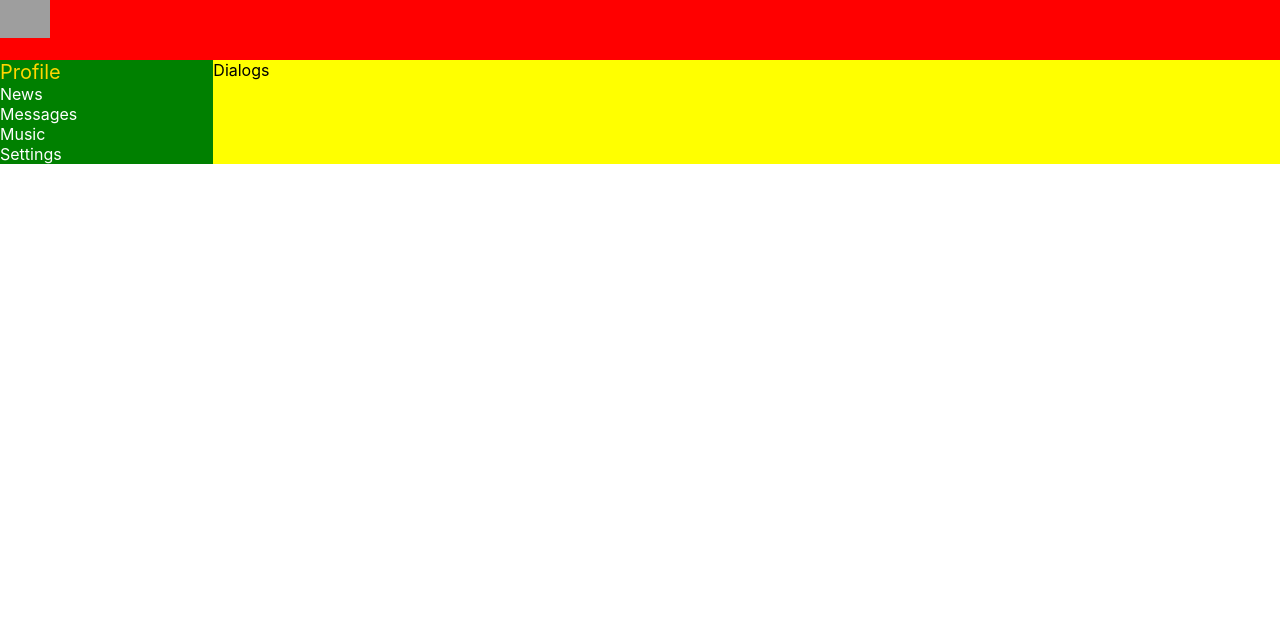
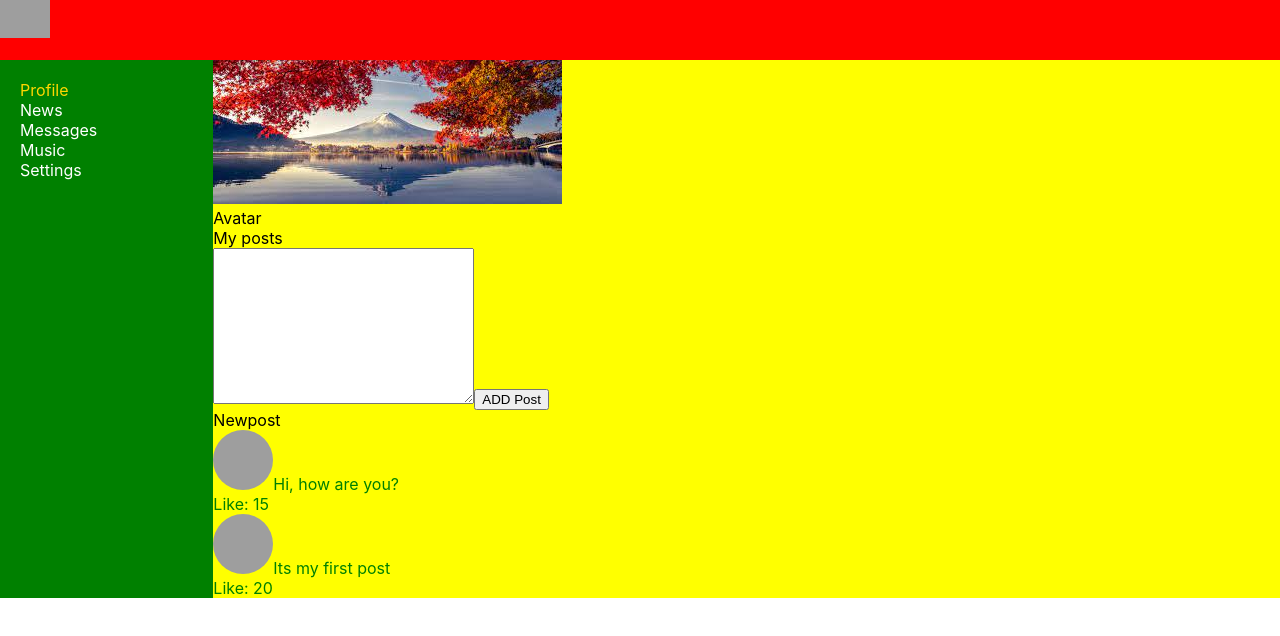
Before and after one commit to Andrei1808/react-first, a React (Create React App) app: page /profile in a window 1280 px wide. Shown: the top 636 px of the page. Built offline with nearby package versions, Linux system fonts and the light colour scheme; grey boxes are pictures that could not be loaded.

Commit message:
created activeAction

```diff
--- a/package.json
+++ b/package.json
@@ -8,6 +8,7 @@
     "@testing-library/user-event": "^13.5.0",
     "react": "^18.2.0",
     "react-dom": "^18.2.0",
+    "react-router-dom": "^6.7.0",
     "react-scripts": "5.0.1",
     "web-vitals": "^2.1.4"
   },
--- a/src/App.js
+++ b/src/App.js
@@ -3,18 +3,29 @@ import Header from "./components/Header/Header";
 import Navbar from "./components/Navbar/Navbar";
 import Profile from "./components/Profile/Profile";
 import Dialogs from "./components/Dialogs/Dialogs";
+import News from "./components/News/News";
+import Music from "./components/Music/Music";
+import Settings from "./components/Settings/Settings";
+import {BrowserRouter, Route, Routes} from "react-router-dom";
 
 
 const App = () => {
     return (
-        <div className='app-wrapper'>
-            <Header/>
-            <Navbar/>
-            {/*<Profile/>*/}
-            <div class='app-wrapper-content'>
-            <Dialogs/>
+        <BrowserRouter>
+            <div className='app-wrapper'>
+                <Header/>
+                <Navbar/>
+                <div class='app-wrapper-content'>
+                    <Routes>
+                        <Route path="/dialogs" element={<Dialogs/>}/>
+                        <Route path="/profile" element={<Profile/>}/>
+                        <Route path="/news" element={<News/>}/>
+                        <Route path="/music" element={<Music/>}/>
+                        <Route path="/settings" element={<Settings/>}/>
+                    </Routes>
+                </div>
             </div>
-        </div>
+        </BrowserRouter>
     );
 }
 
--- /dev/null
+++ b/src/components/Music/Music.jsx
@@ -0,0 +1,9 @@
+const Music = () =>{
+    return(
+        <div>
+            Music
+        </div>
+    )
+}
+
+export default Music
--- a/src/components/Navbar/Navbar.jsx
+++ b/src/components/Navbar/Navbar.jsx
@@ -1,22 +1,25 @@
 import classes from './Navbar.module.css'
+import {NavLink} from "react-router-dom";
 
+const setActive = (navData) => navData.isActive ? classes.active : classes.item
+console.log(setActive)
 const Navbar = () => {
     return (
         <nav className={classes.nav}>
-            <div className={`${classes.item} ${classes.gold}`}>
-                Profile
+            <div className={`${classes.item}`}>
+                <NavLink to="/profile" className={setActive}>Profile</NavLink>
             </div>
             <div className={classes.item}>
-                News
+                <NavLink to="/news" className={setActive}> News</NavLink>
             </div>
             <div className={classes.item}>
-                Messages
+                <NavLink to="/dialogs" className={setActive}>Messages</NavLink>
             </div>
             <div className={classes.item}>
-                Music
+                <NavLink to="/music" className={setActive}>Music</NavLink>
             </div>
             <div className={classes.item}>
-                Settings
+                <NavLink to="/settings" className={setActive}>Settings</NavLink>
             </div>
         </nav>
     )
--- a/src/components/Navbar/Navbar.module.css
+++ b/src/components/Navbar/Navbar.module.css
@@ -1,13 +1,15 @@
 .nav{
     grid-area: nav;
     background-color: green;
+    padding: 20px;
 }
 
 .item{
     color: white;
+    text-decoration: none;
 }
 
-.gold{
+.active{
     color: gold;
-    font-size: 20px;
+    text-decoration: none;
 }
--- /dev/null
+++ b/src/components/News/News.jsx
@@ -0,0 +1,9 @@
+const News = () =>{
+    return(
+        <div>
+        News
+        </div>
+    )
+}
+
+export default News
--- /dev/null
+++ b/src/components/Settings/Settings.jsx
@@ -0,0 +1,9 @@
+const Settings = () =>{
+    return(
+        <div>
+           Settings
+        </div>
+    )
+}
+
+export default Settings
```
Also changed, not shown: src/components/Music/Music.module.css (added), src/components/News/News.module.css (added), src/components/Settings/Settings.module.css (added), 1 other file (tests, documents, lock files or other folders).
